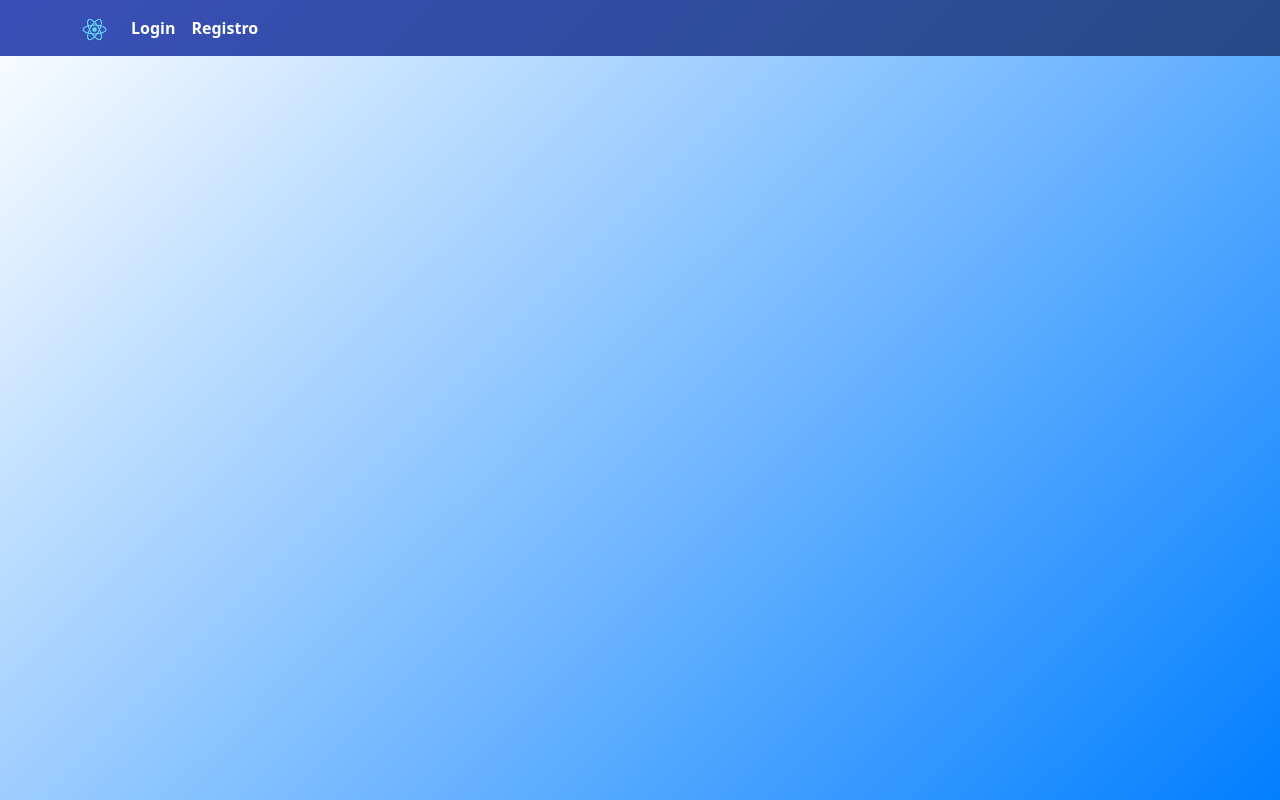
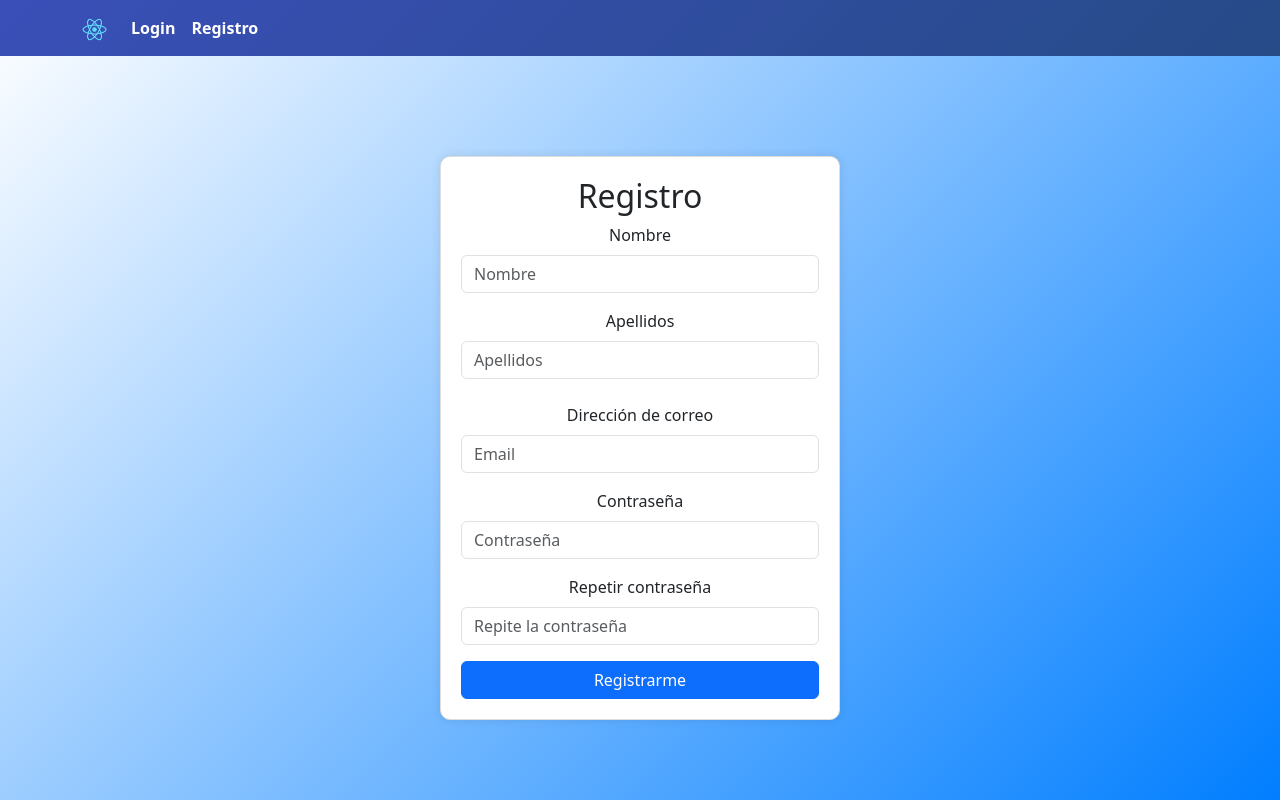
Before and after one commit to Miguigg/Dossier, a React (Create React App) app: page /registro in a window 1280 px wide. Before the commit this address had no page. Built offline with nearby package versions, Linux system fonts and the light colour scheme.

Commit message:
progreso en el registro
- Añadida la lógica de inserción de usuarios en firebase Auth
- Añadida la lógica para crear un documento por usuario añadido
- Añadida función de encripción

```diff
--- a/package.json
+++ b/package.json
@@ -7,6 +7,7 @@
     "@testing-library/react": "^13.4.0",
     "@testing-library/user-event": "^13.5.0",
     "bootstrap": "^5.3.3",
+    "crypto-js": "^4.2.0",
     "firebase": "^10.12.2",
     "react": "^18.3.1",
     "react-bootstrap": "^2.10.2",
--- a/src/App.js
+++ b/src/App.js
@@ -4,6 +4,7 @@ import 'bootstrap/dist/css/bootstrap.css';
 import Navs from './components/Nav';
 import { Route, Routes } from 'react-router-dom';
 import Login from './pages/Login';
+import Registro from './pages/Registro';
 
 function App() {
   return (
@@ -13,6 +14,7 @@ function App() {
         <Routes>
           <Route path="/home" element={<Landing />} />
           <Route path="/login" element={<Login />} />
+          <Route path="/registro" element={<Registro/>} />
           <Route path="/" element={<Landing />} />
         </Routes>
       </div>
--- a/src/components/Nav.js
+++ b/src/components/Nav.js
@@ -13,7 +13,7 @@ function Navs() {
         <Navbar.Collapse id="basic-navbar-nav">
           <Nav className="me-auto">
             <Nav.Link as={Link} to="/login"><b className='text-white'>Login</b></Nav.Link>
-            <Nav.Link as={Link}><b className='text-white'>Registro</b></Nav.Link>
+            <Nav.Link as={Link} to="/registro"><b className='text-white'>Registro</b></Nav.Link>
           </Nav>
         </Navbar.Collapse>
       </Container>
--- a/src/index.js
+++ b/src/index.js
@@ -4,7 +4,6 @@ import { BrowserRouter } from 'react-router-dom';
 import '../src/css/index.css'
 import App from './App';
 import reportWebVitals from './reportWebVitals';
-import {Helmet} from 'react-helmet';
 
 const root = ReactDOM.createRoot(document.getElementById('root'));
 root.render(
--- a/src/pages/Landing.js
+++ b/src/pages/Landing.js
@@ -46,7 +46,7 @@ function Landing(){
                 </div>
             </section>
 
-            <section className="bg-light py-5 ms-3 me-3 rounded-4">
+            <section className="bg-light py-5 ms-5 me-5 rounded-4">
                 <div className="container">
                 <h2 className="text-center">Sobre nosotros</h2>
                 <p className="lead text-center">Information about our website.</p>
--- a/src/pages/Login.js
+++ b/src/pages/Login.js
@@ -1,20 +1,38 @@
-import React from 'react';
+import React, { useState } from 'react';
 import '../css/login.css'
 import 'bootstrap/dist/css/bootstrap.css';
+import { auth, app } from '../utils/firebase';
+import { signInWithEmailAndPassword } from "firebase/auth";
 
 function Login() {
+
+  const [email, setEmail] = useState('');
+  const [passwd, setPasswd] = useState('');
+  const signIn = (e) => {
+    e.preventDefault();
+    signInWithEmailAndPassword(auth, email, passwd)
+    .then((userCredential) => {
+      const user = userCredential.user;
+      console.log(user)
+    })
+    .catch((error) => {
+      const errorCode = error.code;
+      const errorMessage = error.message;
+    });
+  }
+
   return (
     <div className="container">
       <div className="login-container bg-white">
         <h2 className="text-center">Login</h2>
-        <form>
+        <form onSubmit={signIn}>
           <div className="mb-3">
             <label htmlFor="email" className="form-label mt-2">Dirección de correo</label>
-            <input type="email" className="form-control" id="email" placeholder="Enter your email" />
+            <input type="email" className="form-control" value={email} onChange={(e)=> setEmail(e.target.value)} id="email" placeholder="Enter your email" />
           </div>
           <div className="mb-3">
             <label htmlFor="password" className="form-label">Contraseña</label>
-            <input type="password" className="form-control" id="password" placeholder="Enter your password" />
+            <input type="password" className="form-control" value={passwd} id="password"  onChange={(e)=> setPasswd(e.target.value)} placeholder="Enter your password" />
           </div>
           <button type="submit" className="btn btn-primary w-100 mt-3">Login</button>
         </form>
--- a/src/pages/Registro.js
+++ b/src/pages/Registro.js
@@ -1,20 +1,58 @@
-import React from 'react';
+import React, { useState } from 'react';
 import '../css/login.css'
 import 'bootstrap/dist/css/bootstrap.css';
+import { auth, app } from '../utils/firebase';
+import { createUserWithEmailAndPassword } from "firebase/auth";
+import addUsr from '../utils/firebase';
+
 
 function Registro() {
+
+  const [nombre, setNombre] = useState('');
+  const [apellidos, setApellidos] = useState('');
+  const [email, setEmail] = useState('');
+  const [passwd, setPasswd] = useState('');
+
+  const registroUsr = (e) => {
+    console.log('hola')
+    e.preventDefault();
+    createUserWithEmailAndPassword (auth, email, passwd)
+    .then((userCredential) => {
+      const user = userCredential.user;
+      addUsr(nombre, apellidos, email, passwd)
+      console.log(user)
+    })
+    .catch((error) => {
+      const errorCode = error.code;
+      const errorMessage = error.message;
+    });
+  }
   return (
     <div className="container">
-      <div className="login-container">
-        <h2 className="text-center">Login</h2>
-        <form>
+      <div className="login-container bg-white">
+        <h2 className="text-center">Registro</h2>
+        <form onSubmit={registroUsr}>
+        <div className="mb-3 mt-2">
+            <label className="form-label">Nombre</label>
+            <input className="form-control" id="nombre" value={nombre}  onChange={(e)=> setNombre(e.target.value)}  placeholder="Nombre" />
+          </div>
           <div className="mb-3 mt-2">
-            <label htmlFor="email" className="form-label">Dirección de correo</label>
-            <input type="email" className="form-control" id="email" placeholder="Enter your email" />
+            <label className="form-label">Apellidos</label>
+            <input className="form-control" id="apellidos" value={apellidos} onChange={(e)=> setApellidos(e.target.value)} placeholder="Apellidos" />
+          </div>
+
+          <div className="mb-3">
+            <label htmlFor="email" className="form-label mt-2">Dirección de correo</label>
+            <input type="email" className="form-control" value={email} onChange={(e)=> setEmail(e.target.value)} id="email" placeholder="Email" />
           </div>
           <div className="mb-3">
             <label htmlFor="password" className="form-label">Contraseña</label>
-            <input type="password" className="form-control" id="password" placeholder="Enter your password" />
+            <input type="password" className="form-control" value={passwd} id="password"  onChange={(e)=> setPasswd(e.target.value)} placeholder="Contraseña" />
+          </div>
+
+          <div className="mb-3">
+            <label htmlFor="password" className="form-label">Repetir contraseña</label>
+            <input type="password" className="form-control" id="password" placeholder="Repite la contraseña" />
           </div>
           <button type="submit" className="btn btn-primary w-100">Registrarme</button>
         </form>
--- a/src/utils/firebase.js
+++ b/src/utils/firebase.js
@@ -1,4 +1,7 @@
 import { initializeApp } from "firebase/app";
+import { getAuth } from "firebase/auth";
+import { collection, getFirestore, updateDoc, addDoc  } from "firebase/firestore";
+import encrypt from "./validadores/validadorRegistro";
 
 const firebaseConfig = {
   apiKey: "AIzaSyA0cs-pFgNfuZ3WBB1-y-JWgIFO7HtabNk",
@@ -11,3 +14,33 @@ const firebaseConfig = {
 
 // Initialize Firebase
 const app = initializeApp(firebaseConfig);
+const auth = getAuth(app);
+
+export {app, auth}
+
+//obtner referencias a la base de datos
+
+const db = getFirestore(app);
+
+//funciones de registro
+
+async function addUsr(nombre, apellidos, correo, contraseña) {
+  try {
+
+    const docRef = await addDoc(collection(db, "usuarios"), {
+      nombre: nombre,
+      apellidos: apellidos,
+      correo: correo,
+      contraseña: encrypt(contraseña)
+    });
+
+    await updateDoc(docRef, {
+      id: docRef.id
+    });
+
+  } catch (e) {
+    console.error("Error adding document: ", e);
+  }
+}
+
+export default addUsr;
--- /dev/null
+++ b/src/utils/validadores/validadorRegistro.js
@@ -0,0 +1,13 @@
+// Import CryptoJS
+import { SHA256, enc } from 'crypto-js';
+
+
+function encrypt(pass){
+    const hash = SHA256(pass);
+
+    const hashHex = hash.toString(enc.Hex);
+
+    return hash;
+}
+
+export default encrypt;
```
Also changed, not shown: 1 other file (tests, documents, lock files or other folders).
